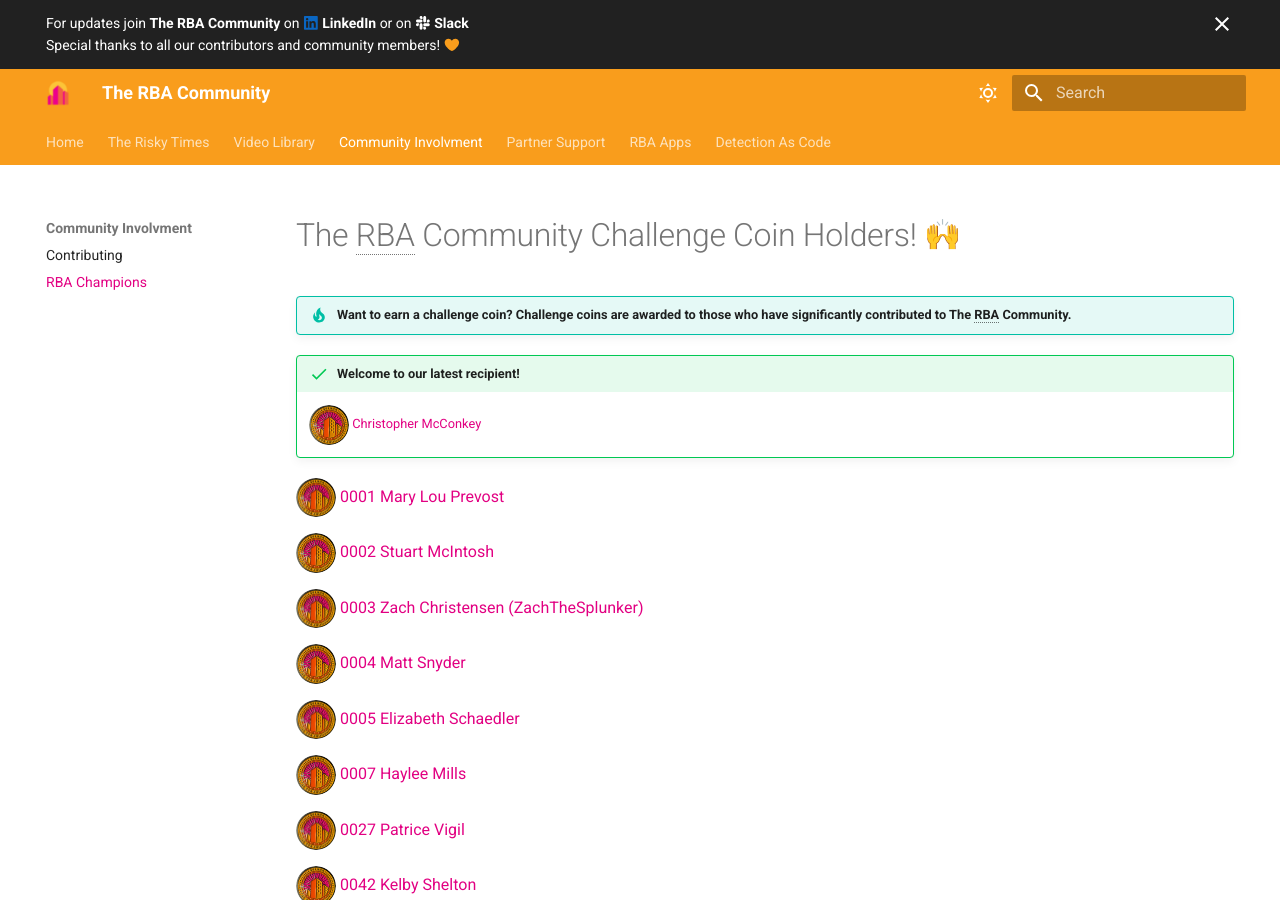
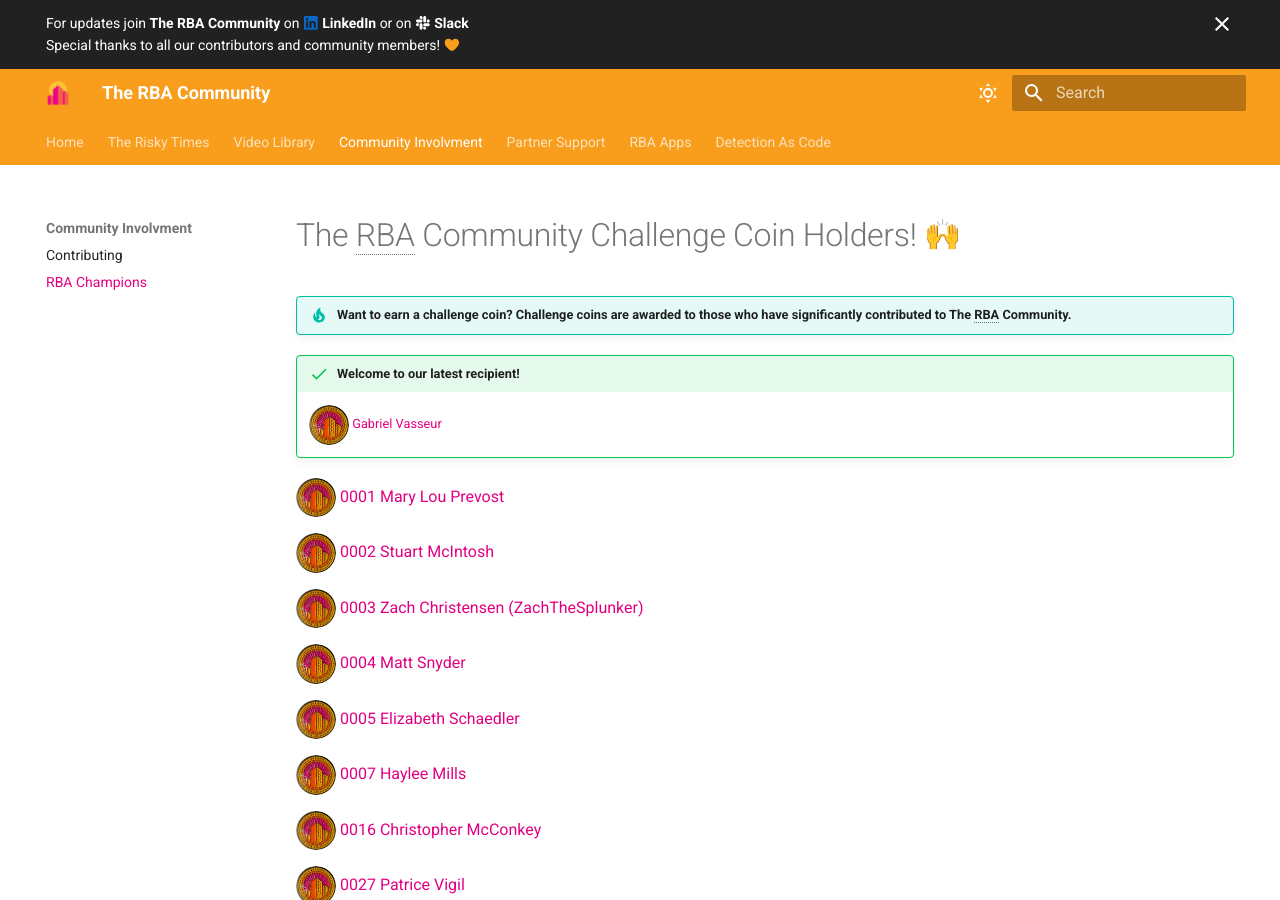
Before and after one commit to rba-community/rba-community, an MkDocs documentation site: the page built from docs/community/rba-champions.md, in a window 1280 px wide and 900 px high. Built offline with MkDocs 1.6.1 and Material for MkDocs 9.7.7, drawn with Linux system fonts in a browser that asks for light colours; emoji names are drawn with the system emoji font.

Commit message:
added new challenge coin holder
Signed-off-by: Zachary Christensen <zchristensen@splunk.com>

```diff
--- a/docs/community/rba-champions.md
+++ b/docs/community/rba-champions.md
@@ -3,7 +3,7 @@
 !!! tip "Want to earn a challenge coin? Challenge coins are awarded to those who have significantly contributed to The RBA Community."
 
 !!! success "Welcome to our latest recipient!"
-    [![Christopher McConkey](../assets/challenge-coin-small.png){ class="coin-holder no-zoom" } Christopher McConkey](https://www.linkedin.com/in/christopher-mcconkey2018/ "Follow Christopher McConkey"){ target="_blank" }
+    [![Gabriel Vasseur](../assets/challenge-coin-small.png){ class="coin-holder no-zoom" } Gabriel Vasseur](https://www.gabrielvasseur.com/ "Follow Gabriel Vasseur"){ target="_blank" }
 
 [![0001 Mary Lou Prevost](../assets/challenge-coin-small.png){ class="coin-holder no-zoom" } 0001 Mary Lou Prevost](https://www.linkedin.com/in/maprevost/ "Follow Mary Lou Prevost"){ target="_blank" }
 
@@ -16,6 +16,8 @@
 [![0005 Elizabeth Schaedler](../assets/challenge-coin-small.png){ class="coin-holder no-zoom" } 0005 Elizabeth Schaedler](https://www.linkedin.com/in/elizabethschaedler/ "Follow Elizabeth Schaedler"){ target="_blank" }
 
 [![0007 Haylee Mills](../assets/challenge-coin-small.png){ class="coin-holder no-zoom" } 0007 Haylee Mills](https://www.linkedin.com/in/7thdrxn/ "Follow Haylee Mills"){ target="_blank" }
+
+ [![0016 Christopher McConkey](../assets/challenge-coin-small.png){ class="coin-holder no-zoom" } 0016 Christopher McConkey](https://www.linkedin.com/in/christopher-mcconkey2018/ "Follow Christopher McConkey"){ target="_blank" }
 
 [![0027 Patrice Vigil](../assets/challenge-coin-small.png){ class="coin-holder no-zoom" } 0027 Patrice Vigil](https://www.linkedin.com/in/patrice-vigil-96a70a52/ "Follow Patrice Vigil"){ target="_blank" }
 
```
